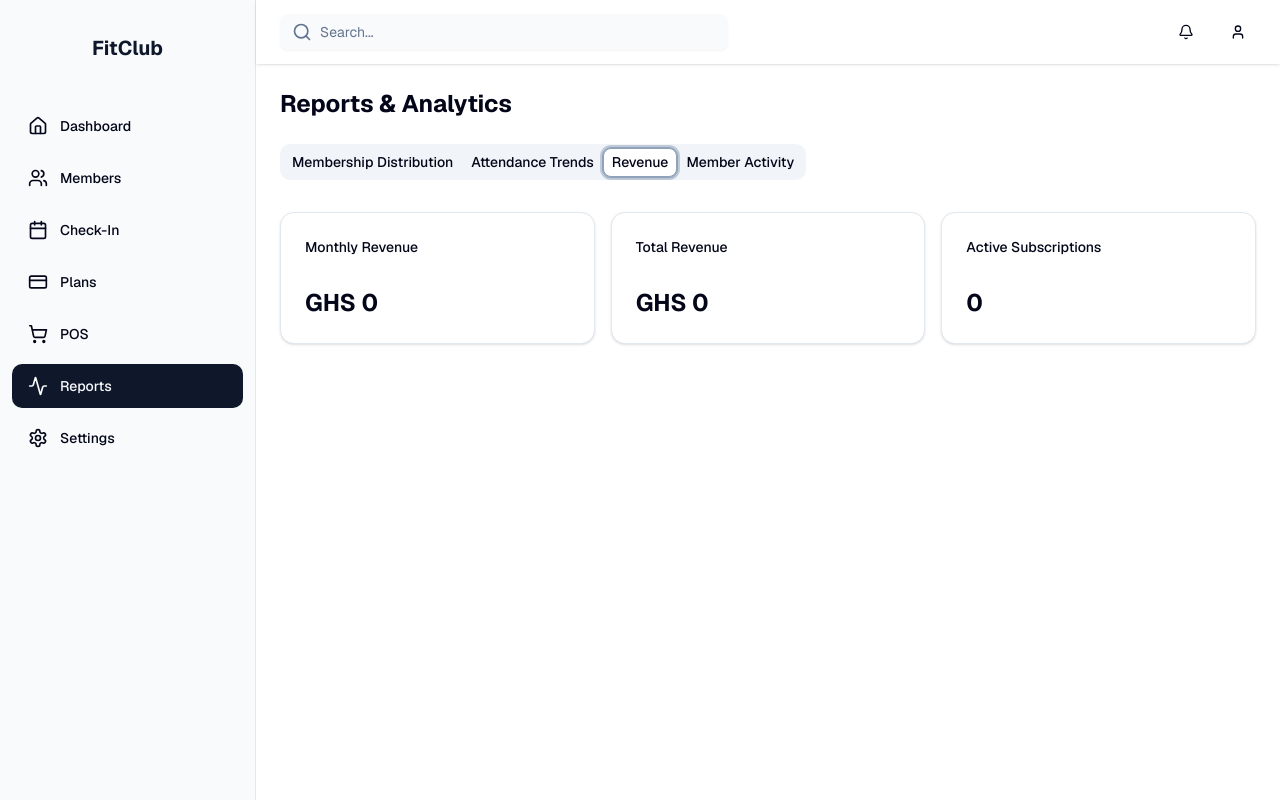
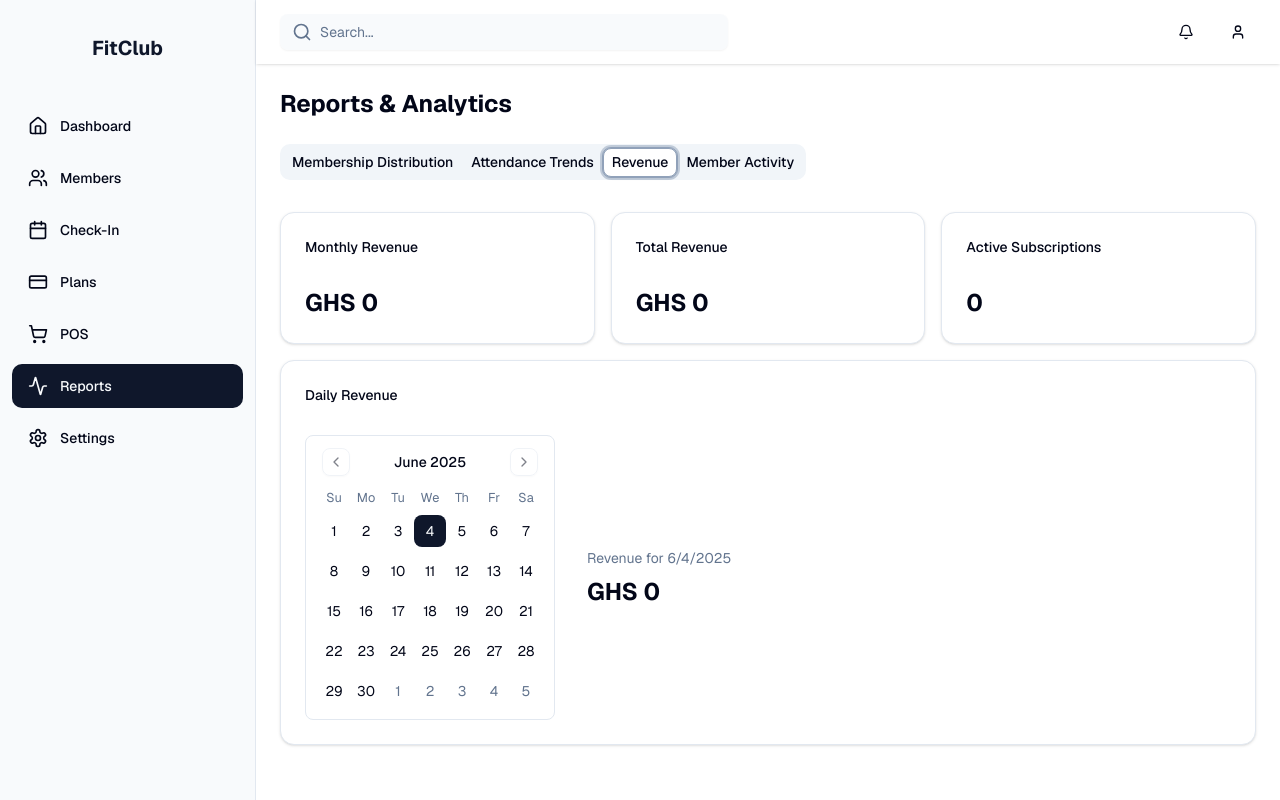
Before and after one commit to corelabsglobal/membership-dashboard, a Next.js app: page /dashboard/reports in a window 1280 px wide. Both pictures are taken after a click on the tab "Revenue". Built offline with nearby package versions, Linux system fonts and the light colour scheme; no server answers; the database is empty.

Commit message:
Payments and Revenue Analysis

```diff
--- a/src/components/reports/RevenueReport.jsx
+++ b/src/components/reports/RevenueReport.jsx
@@ -1,29 +1,72 @@
 import { supabase } from '@/lib/supabase'
 import { Card, CardContent, CardHeader, CardTitle } from '@/components/ui/card'
 import { format, startOfMonth } from 'date-fns'
+import { Calendar } from "@/components/ui/calendar"
+import { useEffect, useState } from 'react'
 
-export async function RevenueReport() {
+export function RevenueReport() {
+  const [monthlyRevenue, setMonthlyRevenue] = useState(0)
+  const [totalRevenue, setTotalRevenue] = useState(0)
+  const [activeSubscriptions, setActiveSubscriptions] = useState(0)
+  const [dailyRevenue, setDailyRevenue] = useState({})
+  const [selectedDate, setSelectedDate] = useState(new Date())
+
+  useEffect(() => {
+    const fetchData = async () => {
       // Get the first day of the current month
       const firstDayOfMonth = startOfMonth(new Date())
 
       // Monthly revenue
-  const { data: monthlyRevenue } = await supabase
+      const { data: monthlyData } = await supabase
         .from('payments')
-    .select('sum(amount)')
+        .select('amount, payment_date')
         .gte('payment_date', format(firstDayOfMonth, 'yyyy-MM-dd'))
 
+      // Calculate monthly sum
+      const monthlySum = monthlyData?.reduce((acc, payment) => acc + Number(payment.amount), 0) || 0
+      setMonthlyRevenue(monthlySum)
+
       // Total revenue
-  const { data: totalRevenue } = await supabase
+      const { data: totalData } = await supabase
         .from('payments')
-    .select('sum(amount)')
+        .select('amount, payment_date')
+
+      // Calculate total sum
+      const totalSum = totalData?.reduce((acc, payment) => acc + Number(payment.amount), 0) || 0
+      setTotalRevenue(totalSum)
 
       // Active subscriptions count
-  const { count: activeSubscriptions } = await supabase
+      const { count: activeCount } = await supabase
         .from('subscriptions')
         .select('*', { count: 'exact', head: true })
         .eq('is_active', true)
 
+      setActiveSubscriptions(activeCount || 0)
+
+      // Prepare daily revenue data
+      const dailyData = {}
+      totalData?.forEach(payment => {
+        const date = new Date(payment.payment_date).toISOString().split('T')[0]
+        dailyData[date] = (dailyData[date] || 0) + Number(payment.amount)
+      })
+      setDailyRevenue(dailyData)
+    }
+
+    fetchData()
+  }, [])
+
+  const handleDateSelect = (date) => {
+    setSelectedDate(date)
+  }
+
+  const getSelectedDateRevenue = () => {
+    if (!selectedDate) return 0
+    const dateKey = selectedDate.toISOString().split('T')[0]
+    return dailyRevenue[dateKey] || 0
+  }
+
   return (
+    <div className="space-y-4">
       <div className="grid gap-4 md:grid-cols-3">
         <Card>
           <CardHeader>
@@ -31,7 +74,7 @@ export async function RevenueReport() {
           </CardHeader>
           <CardContent>
             <div className="text-2xl font-bold">
-            GHS {(monthlyRevenue?.[0]?.sum || 0).toLocaleString()}
+              GHS {monthlyRevenue.toLocaleString()}
             </div>
           </CardContent>
         </Card>
@@ -41,7 +84,7 @@ export async function RevenueReport() {
           </CardHeader>
           <CardContent>
             <div className="text-2xl font-bold">
-            GHS {(totalRevenue?.[0]?.sum || 0).toLocaleString()}
+              GHS {totalRevenue.toLocaleString()}
             </div>
           </CardContent>
         </Card>
@@ -51,7 +94,30 @@ export async function RevenueReport() {
           </CardHeader>
           <CardContent>
             <div className="text-2xl font-bold">
-            {activeSubscriptions || 0}
+              {activeSubscriptions}
+            </div>
+          </CardContent>
+        </Card>
+      </div>
+
+      <Card>
+        <CardHeader>
+          <CardTitle className="text-sm font-medium">Daily Revenue</CardTitle>
+        </CardHeader>
+        <CardContent className="flex flex-col md:flex-row gap-8">
+          <Calendar
+            mode="single"
+            selected={selectedDate}
+            onSelect={handleDateSelect}
+            className="rounded-md border"
+          />
+          <div className="flex-1 flex flex-col justify-center">
+            <div className="text-sm text-muted-foreground">
+              Revenue for {selectedDate?.toLocaleDateString()}
+            </div>
+            <div className="text-2xl font-bold mt-2">
+              GHS {getSelectedDateRevenue().toLocaleString()}
+            </div>
           </div>
         </CardContent>
       </Card>
```
Lines whose indentation alone changed are shown as unchanged.
